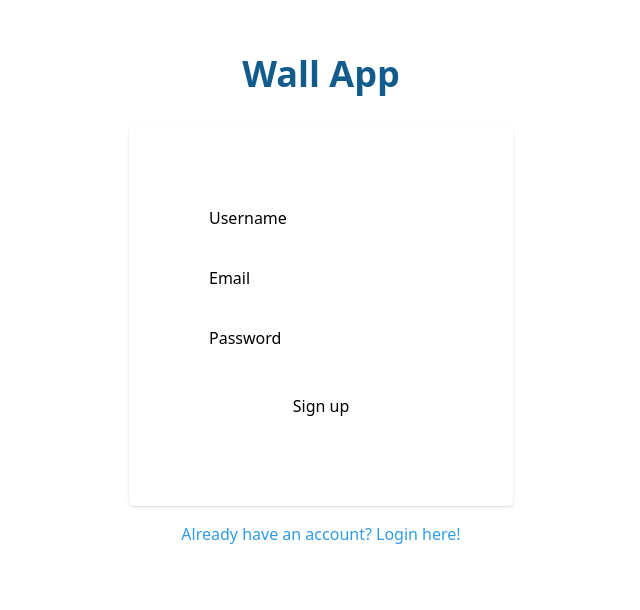
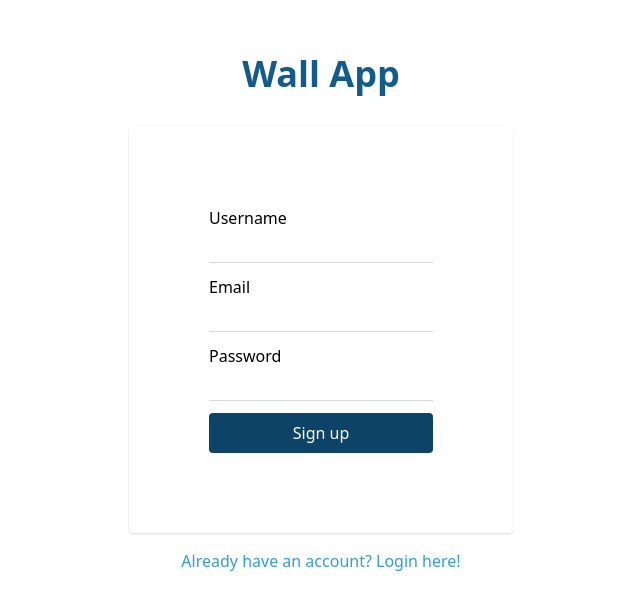
Before and after one commit to anicioalexandre/wall_app, a React app in the folder frontend/: page /signup in a window 1280 px wide. Shown: the part 138-748 px from the top of the page, without its empty margins (319-959 px from the left). Built offline with nearby package versions, Linux system fonts and the light colour scheme.

Commit message:
chore: changes tailwind global styles

```diff
--- a/frontend/src/styles/styles.css
+++ b/frontend/src/styles/styles.css
@@ -5,6 +5,14 @@
 @layer utilities {
   .no-outline:focus {
     outline: 0;
+  }
+
+  ::-webkit-input-placeholder {
+    @apply p-4 text-center;
+  }
+
+  ::-moz-placeholder {
+    @apply p-4 text-center;
   }
 
   .smooth {
@@ -16,6 +24,18 @@
   }
 
   .button-base {
-    @apply p-2 rounded disabled:cursor-not-allowed smooth
+    @apply rounded disabled:cursor-not-allowed smooth;
+  }
+
+  .colorful {
+    @apply bg-primary-dark text-white hover:bg-primary disabled:bg-gray-20;
+  }
+
+  .outline-button {
+    @apply border border-primary-dark text-sm p-1 font-bold hover:bg-primary hover:text-white disabled:bg-transparent disabled:text-primary;
+  }
+
+  .input-base {
+    @apply border-b border-gray-20 focus:border-gray-60 bg-transparent no-outline p-1 w-full smooth;
   }
 }
--- a/frontend/tailwind.config.js
+++ b/frontend/tailwind.config.js
@@ -52,11 +52,14 @@ module.exports = {
       },
       minWidth: {
         8: '8rem',/* 128px */
-        16: '16rem'/* 256px */
+        16: '16rem',/* 256px */
+        32: '32rem',/* 512px */
+        36: '36rem'/* 576px */
       },
       maxWidth: {
         8: '8rem',/* 128px */
-        16: '16rem'/* 256px */
+        16: '16rem',/* 256px */
+        32: '32rem'/* 512px */
       },
       screens: {
         'custom-media': {'raw': '(max-width: 920px)'},
```
